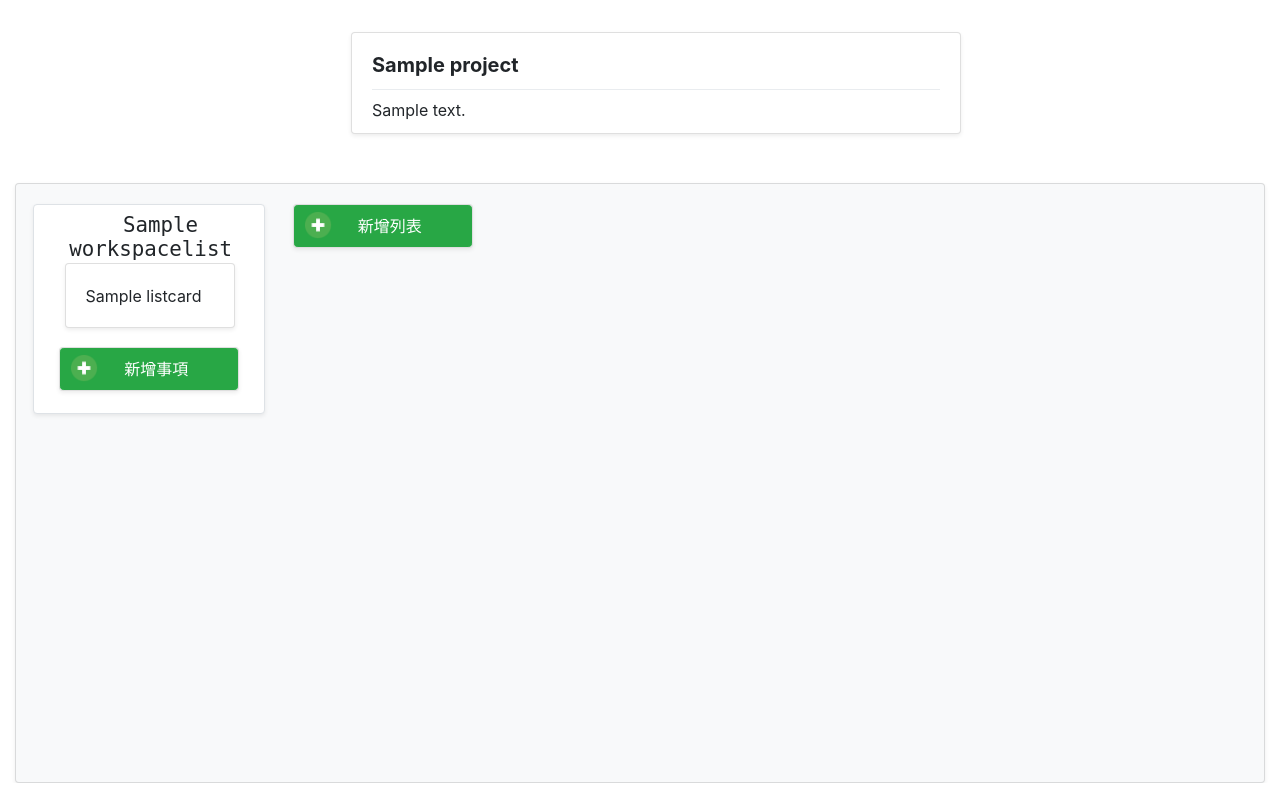
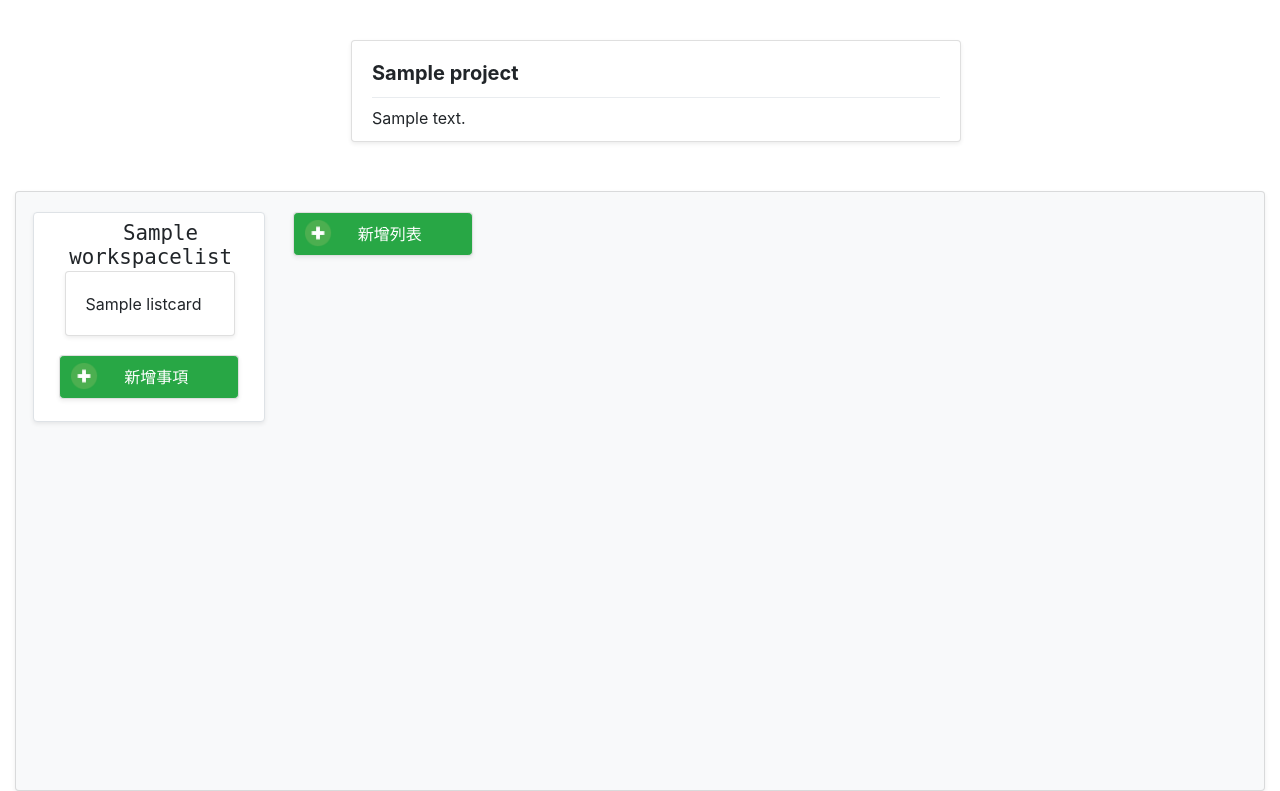
Before and after one commit to gordan0410/Python_ProjectManageSystem, a Django app: page /workspace/1 in a window 1280 px wide. Shown: the part 48-839 px from the top of the page. Run offline with Django 3.2, Linux system fonts and the light colour scheme; a user stored in the database is signed in; tables that the repository leaves empty hold one stand-in row (values such as "Sample post"); some libraries are stand-ins or nearby versions.

Commit message:
fix: 版面調整
版面調整

```diff
--- a/Project_Manage_System/pms_index/templates/base.html
+++ b/Project_Manage_System/pms_index/templates/base.html
@@ -86,7 +86,7 @@
     }
 
     .navbar_blank {
-        margin-bottom: 10vh;
+        margin-bottom: 7vh;
     }
 
     .navbar_title_detail {
--- a/Project_Manage_System/pms_index/templates/register.html
+++ b/Project_Manage_System/pms_index/templates/register.html
@@ -28,14 +28,12 @@
 
 
 {% block navbar %}
-<div class="container-fluid" style="background-color: #292961">
-    <nav class="navbar justify-content-center">
+<nav class="navbar justify-content-center" style="background-color: #292961">
         <a href="{% url 'Index' %}">
             <img src="{% static 'images/pms_logo5.png' %}" height="40" width="30">
         </a>
     </nav>
     <div class="dropdown-divider"></div>
-</div>
 {% endblock %}
 
 
--- a/Project_Manage_System/pms_index/templates/workspace.html
+++ b/Project_Manage_System/pms_index/templates/workspace.html
@@ -13,7 +13,7 @@
 {% endblock %}
 
 {% block content %}
-    <div class="container-fluid">
+    <div class="container-fluid board">
         <div class="row">
             <div class="col-md-3"></div>
             <div class="col-md-6 ml-3">
@@ -171,6 +171,10 @@
 {% endblock %}
 {% block style %}
     <style>
+        .board{
+            padding-top: 4vh;
+        }
+
         .list_more {
             visibility: hidden;
         }
@@ -318,7 +322,6 @@
             $(this).addClass('bg-white').removeAttr('style')
         })
         $('body').on('mousedown', '.workspace_list', function (){
-            $(this).find('.list_more').css('visibility', 'hidden');
             $(this).addClass('bg-white').removeAttr('style')
         })
         //card_background_color hover
@@ -409,6 +412,8 @@
         $(".list_platform").on("click", ".add_close", function () {
             $(this).parent().parent().parent().siblings(".add_show").show();
             $(this).parent().parent().parent(".add_hide").hide();
+            $('.add_list_input').val('');
+            $('.add_project_input').val('');
         });
         // 新增列表
         $('body').on('click', ".add_list_submit", function () {
@@ -500,6 +505,7 @@
             });
             $(".add_show").show();
             $(".add_hide").hide();
+            $('.add_list_input').val('');
         })
         // 新增事項
         $(".list_platform").on("click", ".add_project_submit", function () {
@@ -549,9 +555,9 @@
                     // $('#post').html(msg);
                 },
             });
-
             $(this).parent().parent().parent().siblings(".add_show").show();
             $(this).parent().parent().parent(".add_hide").hide();
+            $('.add_project_input').val('');
         });
 
 
```
Also changed, not shown: Project_Manage_System/pms_index/templates/login.html (+4 -6 lines).
